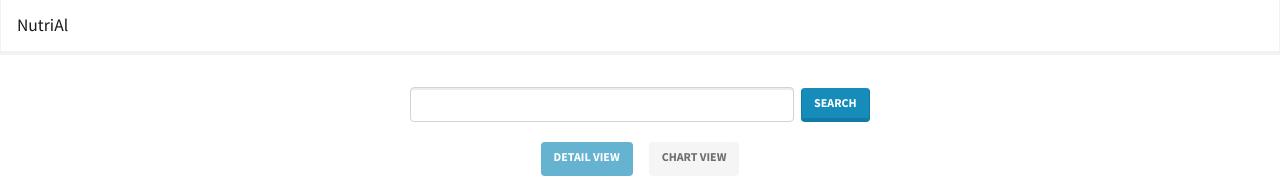
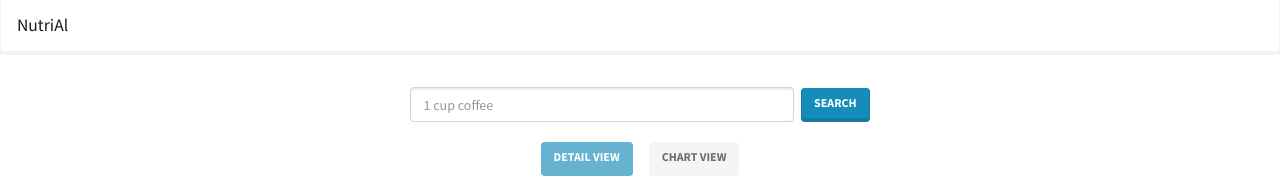
Before and after one commit to JunedKhan101/NutriAl, a React (Create React App) app: page / in a window 1280 px wide. Shown: the top 178 px of the page. Built offline with nearby package versions, Linux system fonts and the light colour scheme.

Commit message:
added placeholder

```diff
--- a/src/Components/Home.js
+++ b/src/Components/Home.js
@@ -65,7 +65,7 @@ function Home() {
         return (
             <div className="main">
                 <form className="form-group search-form" onSubmit={getSearch}>
-                    <input className="form-control search-textinput" type="text" value={search} onChange={updateSearch} />&nbsp;
+                    <input className="form-control search-textinput" type="text" value={search} onChange={updateSearch} placeholder="1 cup coffee" />&nbsp;
                     <input className="btn btn-primary search-button mb-1 ml-1" type="submit" value="search" />
                 </form>
                 {renderButton()}
```
